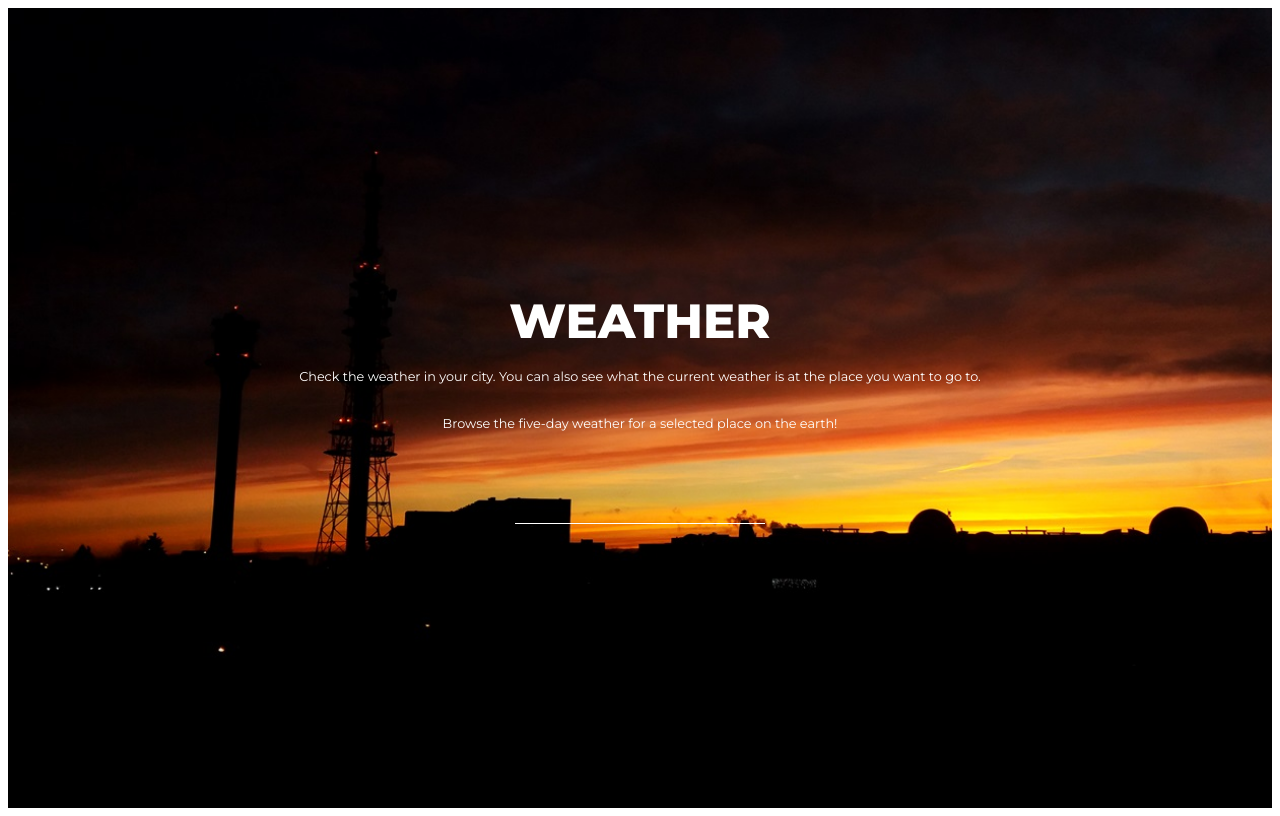
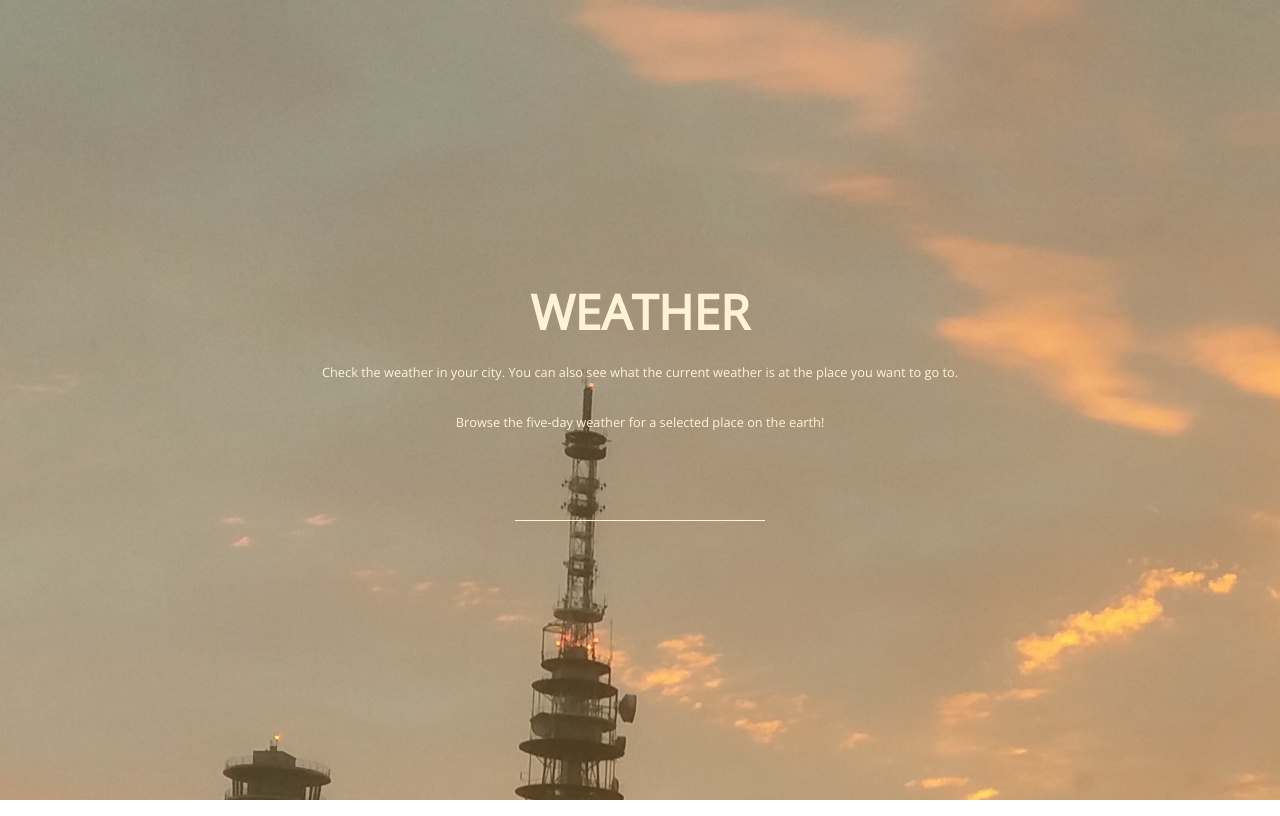
Before and after one commit to TomaszSwiatek/forecast-vue, a Vue app: page /#/ in a window 1280 px wide. Built offline with nearby package versions, Linux system fonts and the light colour scheme.

Commit message:
basic hero image

```diff
--- a/src/App.vue
+++ b/src/App.vue
@@ -4,16 +4,21 @@
   </div>
 </template>
 
-<style lang="scss" scoped>
+<style lang="scss">
+// tych styli nie scopujemy by mialy zasieg globalny. border box i ogolny reset ma byc dla wszystkich.
 @import url("https://fonts.googleapis.com/css?family=Montserrat:400,800&subset=latin-ext");
-
+@import url("https://fonts.googleapis.com/css?family=Source+Code+Pro");
+@import url("https://fonts.googleapis.com/css?family=Open+Sans+Condensed:300");
+@import url("https://fonts.googleapis.com/css?family=Open+Sans");
 * {
   box-sizing: border-box;
 }
 
 body {
+  // font-family: "Montserrat", sans-serif;
+  // font-family: "Source Code Pro", monospace;
+  font-family: "Open Sans", sans-serif;
   margin: 0;
   padding: 0;
-  font-family: "Montserrat", sans-serif;
 }
 </style>
--- a/src/components/Claim.vue
+++ b/src/components/Claim.vue
@@ -21,7 +21,7 @@ export default {
   justify-content: center;
   align-content: center;
   text-align: center;
-  font-family: "Montserrat", sans-serif;
+  // font-family: "Montserrat", sans-serif;
   color: white;
   h1 {
     text-transform: uppercase;
--- a/src/components/Search.vue
+++ b/src/components/Search.vue
@@ -32,9 +32,6 @@ export default {
     border: 0;
     border-bottom: 1px solid white;
     background-color: transparent;
-  }
-  label {
-    font-family: Montserrat, sans-serif;
     color: white;
   }
 }
--- a/src/views/Search.vue
+++ b/src/views/Search.vue
@@ -44,21 +44,34 @@ export default {
 };
 </script>
 <style lang="scss" scoped>
+body {
   .wrapper {
     display: flex;
     flex-direction: column;
     align-items: center;
     justify-content: center;
     margin: 0;
-  padding: 2rem;
-  width: 100%;
-  min-height: 100vh;
 
     width: 100%;
-  margin: 0;
-  // padding: 30px;
+    height: 100vh;
 
-  background-image: url("../assets/widok-okno-ofc-wschod-piatkowo.jpg");
+    width: 100%;
+
+    padding: 0 2rem;
+
+    background-image: url("../assets/check-weather-1.jpg");
     background-size: cover;
+    background-repeat: no-repeat;
+    background-position: 10% 0%;
+    &::after {
+      content: "";
+      background: rgba($color: #ffc239, $alpha: 0.2);
+      position: fixed;
+      top: 0;
+      z-index: 4;
+      width: 100%;
+      height: 100vh;
+    }
+  }
 }
 </style>
```
Also changed, not shown: src/views/About.vue (deleted, +0 -10 lines), src/assets/check-weather-1.jpg (added), src/assets/widok-okno-mobile.jpg (added). Lines whose indentation alone changed are shown as unchanged.
